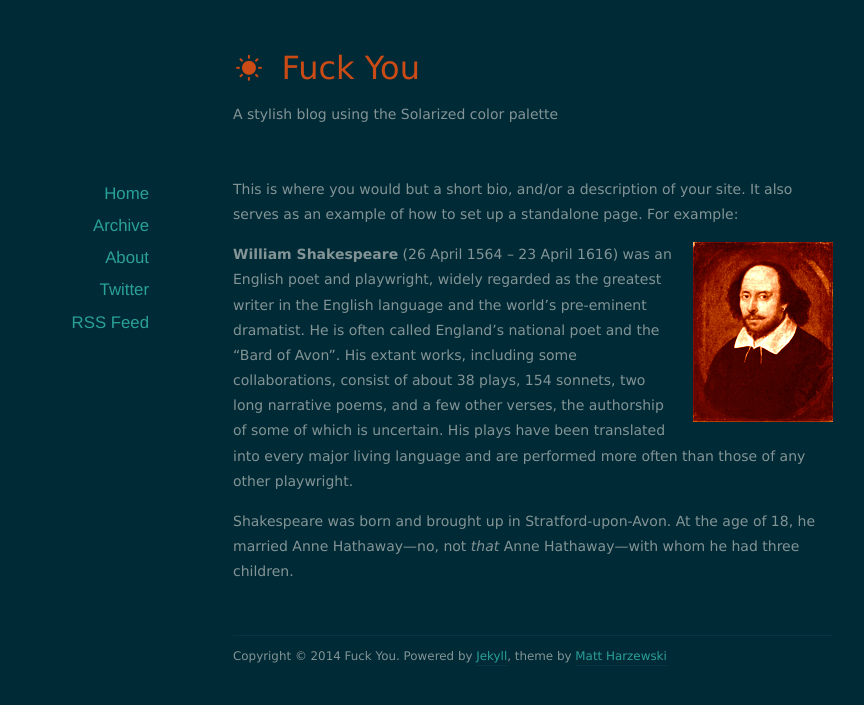
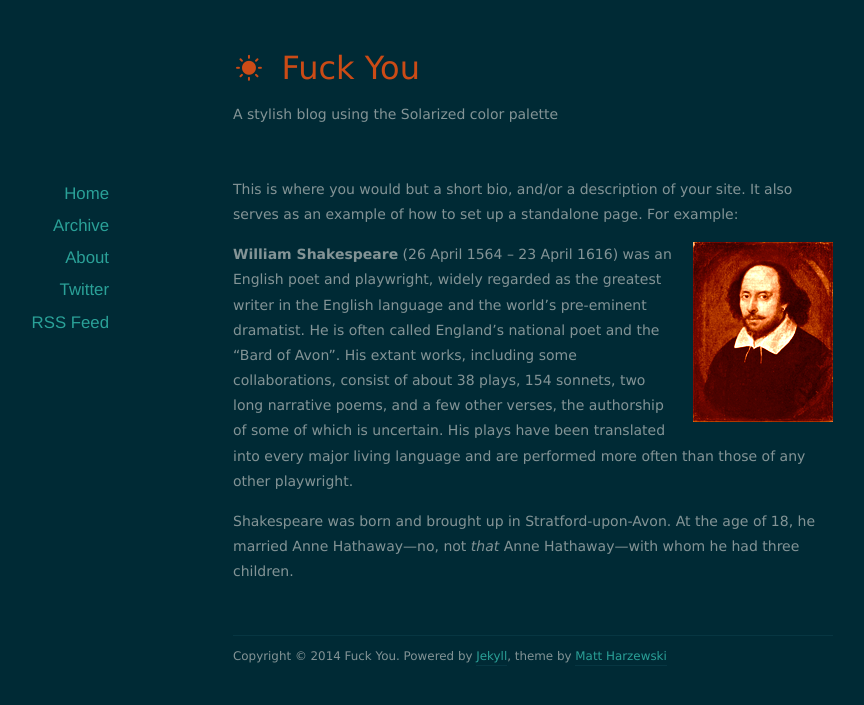
Before and after one commit to orangeprince/orangeprince.github.io, a Jekyll site: the page built from about/index.markdown, in a window 1280 px wide. Shown: the top 705 px of the page, without its empty margins (107-971 px from the left). Built offline with Jekyll 4.4.1, drawn with Linux system fonts in a browser that asks for light colours; nearby versions of some CDN libraries.

Commit message:
modified:   assets/css/style.css

```diff
--- a/assets/css/style.css
+++ b/assets/css/style.css
@@ -3,7 +3,7 @@ html, body, div, span, applet, object, iframe, h1, h2, h3, h4, h5, h6, p, blockq
 	margin: 0;
 	padding: 0;
 	border: 0;
-	font-size: 140%;
+	font-size: 100%;
 	font: inherit;
 	vertical-align: baseline;
 }
@@ -144,7 +144,7 @@ h3 {
 	text-align: right;
 	width: 160px;
 	top: 0;
-	left: -240px;
+	left: -280px;
 }
 
 #sidebar li {
```
